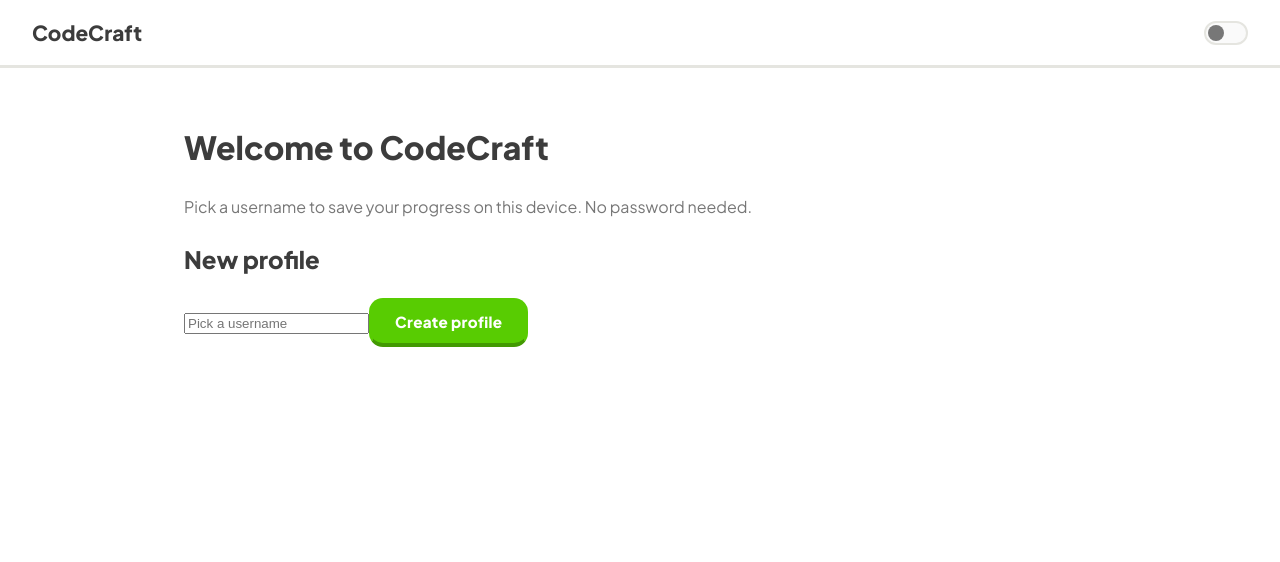
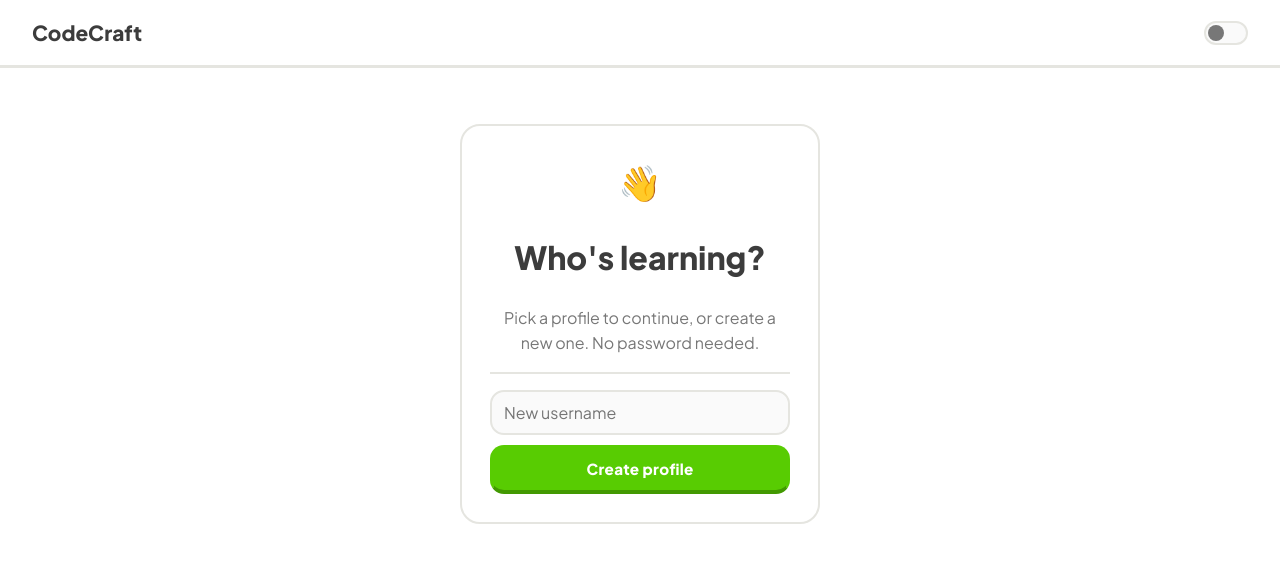
Before and after one commit to tearservices/codecraft, a React (Vite) app: page /profile in a window 1280 px wide. Shown: the top 562 px of the page. Built offline with nearby package versions, Linux system fonts and the light colour scheme.

Commit message:
feat: restyle profile picker as a centered card

```diff
--- a/src/index.css
+++ b/src/index.css
@@ -369,3 +369,58 @@ a {
 .reset-progress {
   margin-top: 16px;
 }
+
+.profile-picker {
+  display: flex;
+  justify-content: center;
+  padding-top: 24px;
+}
+
+.profile-picker-card {
+  background: var(--surface);
+  border: 2px solid var(--border);
+  border-radius: var(--radius-lg);
+  padding: 28px;
+  max-width: 360px;
+  width: 100%;
+  text-align: center;
+}
+
+.profile-picker-emoji {
+  font-size: 2.2rem;
+  margin-bottom: 8px;
+}
+
+.profile-list {
+  margin: 20px 0;
+  display: flex;
+  flex-direction: column;
+  gap: 8px;
+}
+
+.profile-row {
+  display: flex;
+  gap: 8px;
+}
+
+.profile-row .btn-block {
+  flex: 1;
+}
+
+.profile-create {
+  display: flex;
+  flex-direction: column;
+  gap: 10px;
+  padding-top: 16px;
+  border-top: 2px solid var(--border);
+}
+
+.profile-create input {
+  background: var(--bg-subtle);
+  border: 2px solid var(--border);
+  border-radius: var(--radius);
+  color: var(--text);
+  padding: 10px 12px;
+  font-family: var(--font-body);
+  font-size: 1rem;
+}
--- a/src/pages/ProfilePicker.jsx
+++ b/src/pages/ProfilePicker.jsx
@@ -31,15 +31,18 @@ export default function ProfilePicker() {
 
   return (
     <div className="profile-picker">
-      <h1>Welcome to CodeCraft</h1>
-      <p className="muted">Pick a username to save your progress on this device. No password needed.</p>
+      <div className="profile-picker-card">
+        <div className="profile-picker-emoji" aria-hidden="true">
+          👋
+        </div>
+        <h1>Who&apos;s learning?</h1>
+        <p className="muted">Pick a profile to continue, or create a new one. No password needed.</p>
 
         {profiles.length > 0 && (
           <div className="profile-list">
-          <h2>Continue as</h2>
             {profiles.map((p) => (
               <div className="profile-row" key={p}>
-              <button type="button" className="btn btn-block" onClick={() => handleSelect(p)}>
+                <button type="button" className="btn btn-block profile-btn" onClick={() => handleSelect(p)}>
                   {p}
                 </button>
                 <button
@@ -56,12 +59,11 @@ export default function ProfilePicker() {
         )}
 
         <form className="profile-create" onSubmit={handleCreate}>
-        <h2>New profile</h2>
           <input
             type="text"
             value={name}
             onChange={(e) => setName(e.target.value)}
-          placeholder="Pick a username"
+            placeholder="New username"
             aria-label="Username"
           />
           {error && <p className="error-text">{error}</p>}
@@ -70,5 +72,6 @@ export default function ProfilePicker() {
           </button>
         </form>
       </div>
+    </div>
   );
 }
```
Lines whose indentation alone changed are shown as unchanged.
